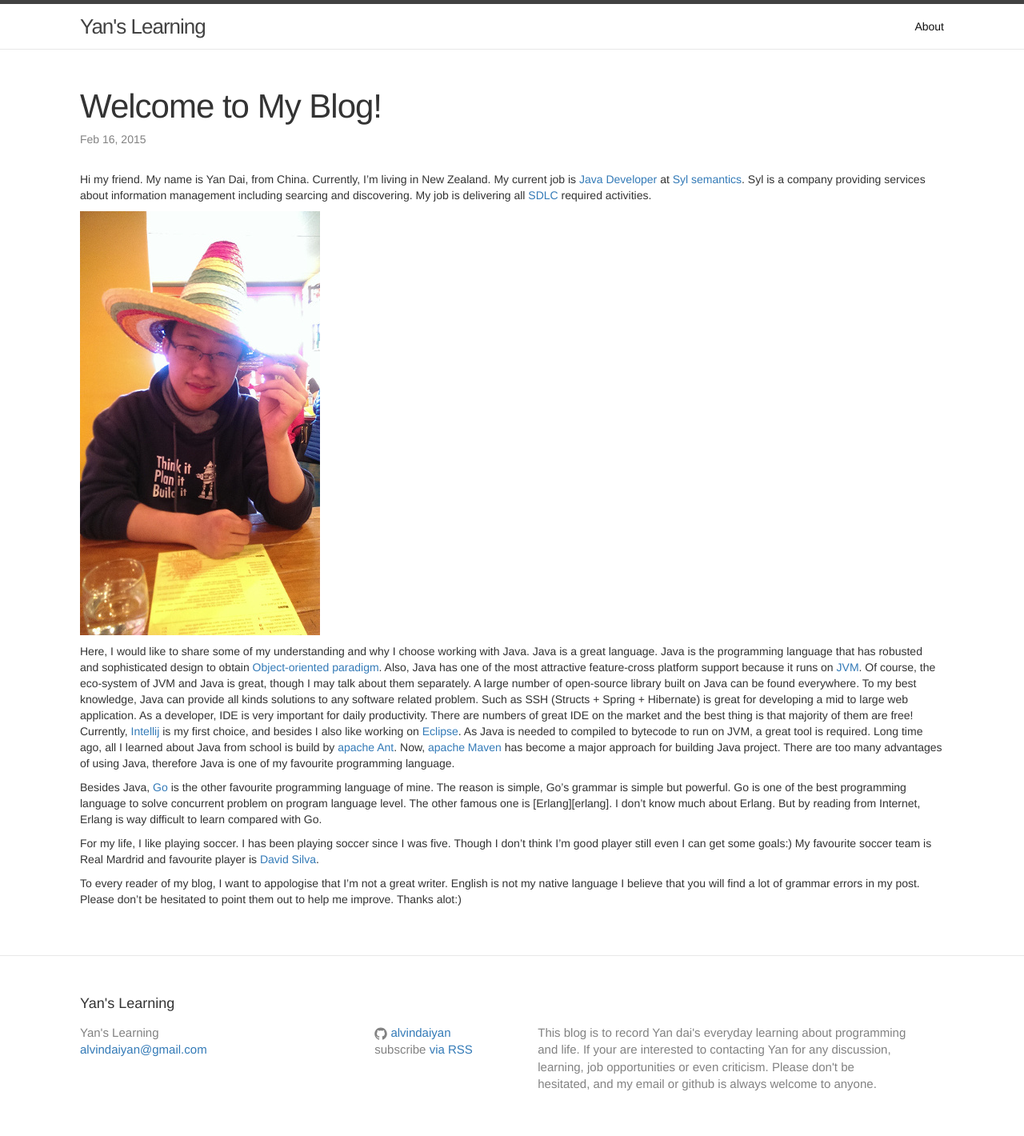
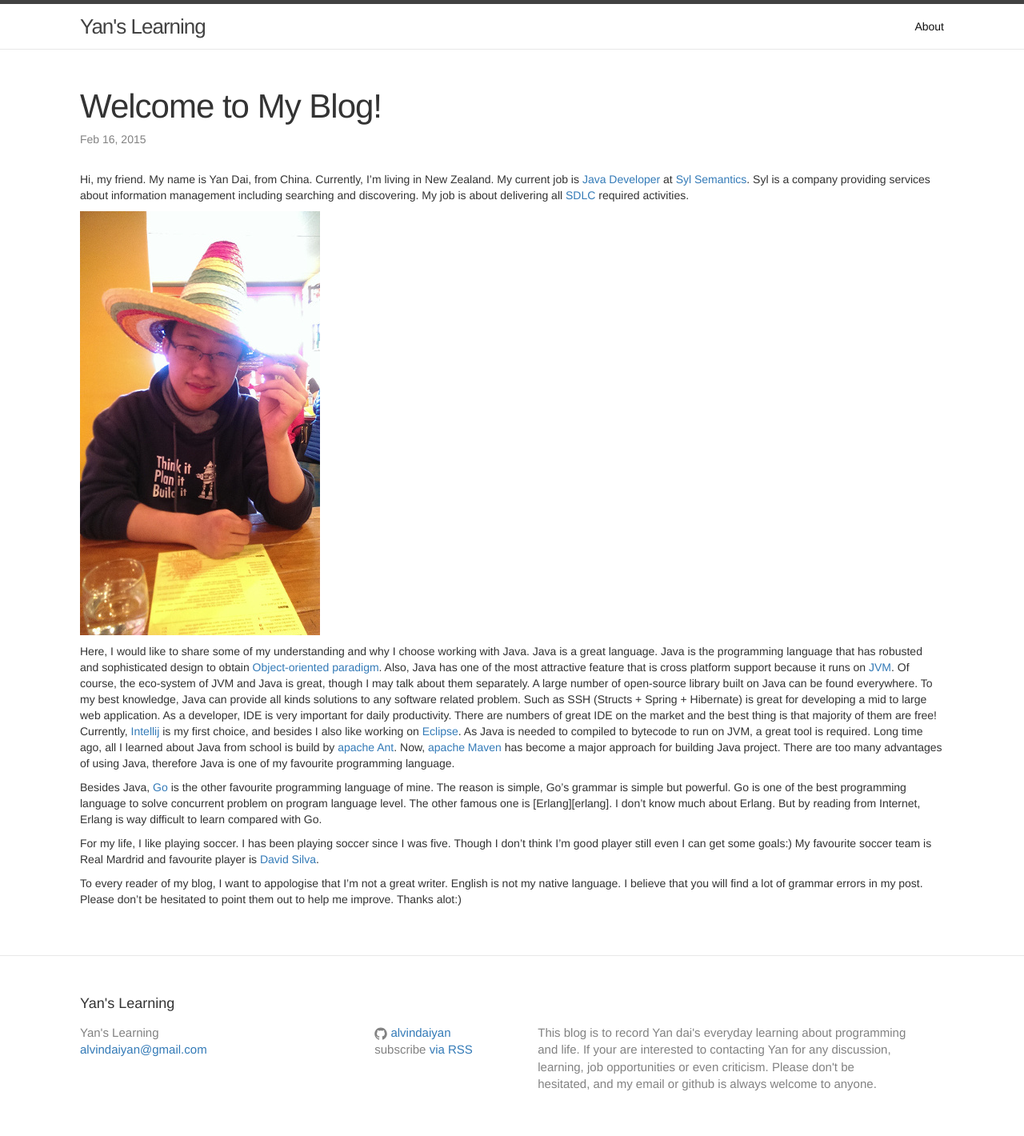
Before and after one commit to alvindaiyan/alvindaiyan.github.io, a Jekyll site: the page built from _posts/2015-02-16-welcome-to-jekyll.markdown, in a window 1280 px wide. Shown: the whole page at 80% size. Built offline with Jekyll 4.4.1, drawn with Linux system fonts in a browser that asks for light colours; nearby versions of some CDN libraries; comment, search, counter and statistics services are not loaded.

Commit message:
minor changes

```diff
--- a/_posts/2015-02-16-welcome-to-jekyll.markdown
+++ b/_posts/2015-02-16-welcome-to-jekyll.markdown
@@ -5,18 +5,18 @@ date:   2015-02-16 12:12:25
 categories: General
 ---
 
-Hi my friend. My name is Yan Dai, from China. Currently, I'm living in New Zealand. My current job is [Java Developer][jd] at [Syl semantics][syl]. Syl is a company providing services about information management including searcing and discovering. My job is delivering all [SDLC][sdlc] required activities.
+Hi, my friend. My name is Yan Dai, from China. Currently, I'm living in New Zealand. My current job is [Java Developer][jd] at [Syl Semantics][syl]. Syl is a company providing services about information management including searching and discovering. My job is about delivering all [SDLC][sdlc] required activities.
 
 ![my]({{ site.url }}/assets/IMAG0826.jpg)
 
 
-Here, I would like to share some of my understanding and why I choose working with Java. Java is a great language. Java is the programming language that has robusted and sophisticated design to obtain [Object-oriented paradigm][oo]. Also, Java has one of the most attractive feature-cross platform support because it runs on [JVM][jvm]. Of course, the eco-system of JVM and Java is great, though I may talk about them separately. A large number of open-source library built on Java can be found everywhere. To my best knowledge, Java can provide all kinds solutions to any software related problem. Such as SSH (Structs + Spring + Hibernate) is great for developing a mid to large web application. As a developer, IDE is very important for daily productivity. There are numbers of great IDE on the market and the best thing is that majority of them are free! Currently, [Intellij][intellij] is my first choice, and besides I also like working on [Eclipse][eclipse]. As Java is needed to compiled to bytecode to run on JVM, a great tool is required. Long time ago, all I learned about Java from school is build by [apache Ant][ant]. Now, [apache Maven][maven] has become a major approach for building Java project. There are too many advantages of using Java, therefore Java is one of my favourite programming language.
+Here, I would like to share some of my understanding and why I choose working with Java. Java is a great language. Java is the programming language that has robusted and sophisticated design to obtain [Object-oriented paradigm][oo]. Also, Java has one of the most attractive feature that is cross platform support because it runs on [JVM][jvm]. Of course, the eco-system of JVM and Java is great, though I may talk about them separately. A large number of open-source library built on Java can be found everywhere. To my best knowledge, Java can provide all kinds solutions to any software related problem. Such as SSH (Structs + Spring + Hibernate) is great for developing a mid to large web application. As a developer, IDE is very important for daily productivity. There are numbers of great IDE on the market and the best thing is that majority of them are free! Currently, [Intellij][intellij] is my first choice, and besides I also like working on [Eclipse][eclipse]. As Java is needed to compiled to bytecode to run on JVM, a great tool is required. Long time ago, all I learned about Java from school is build by [apache Ant][ant]. Now, [apache Maven][maven] has become a major approach for building Java project. There are too many advantages of using Java, therefore Java is one of my favourite programming language.
 
 Besides Java, [Go][golang] is the other favourite programming language of mine. The reason is simple, Go's grammar is simple but powerful. Go is one of the best programming language to solve concurrent problem on program language level. The other famous one is [Erlang][erlang]. I don't know much about Erlang. But by reading from Internet, Erlang is way difficult to learn compared with Go.
 
 For my life, I like playing soccer. I has been playing soccer since I was five. Though I don't think I'm good player still even I can get some goals:) My favourite soccer team is Real Mardrid and favourite player is [David Silva][davidsilva].
 
-To every reader of my blog, I want to appologise that I'm not a great writer. English is not my native language I believe that you will find a lot of grammar errors in my post. Please don't be hesitated to point them out to help me improve. Thanks alot:)
+To every reader of my blog, I want to appologise that I'm not a great writer. English is not my native language. I believe that you will find a lot of grammar errors in my post. Please don't be hesitated to point them out to help me improve. Thanks alot:)
 
 
 
```
